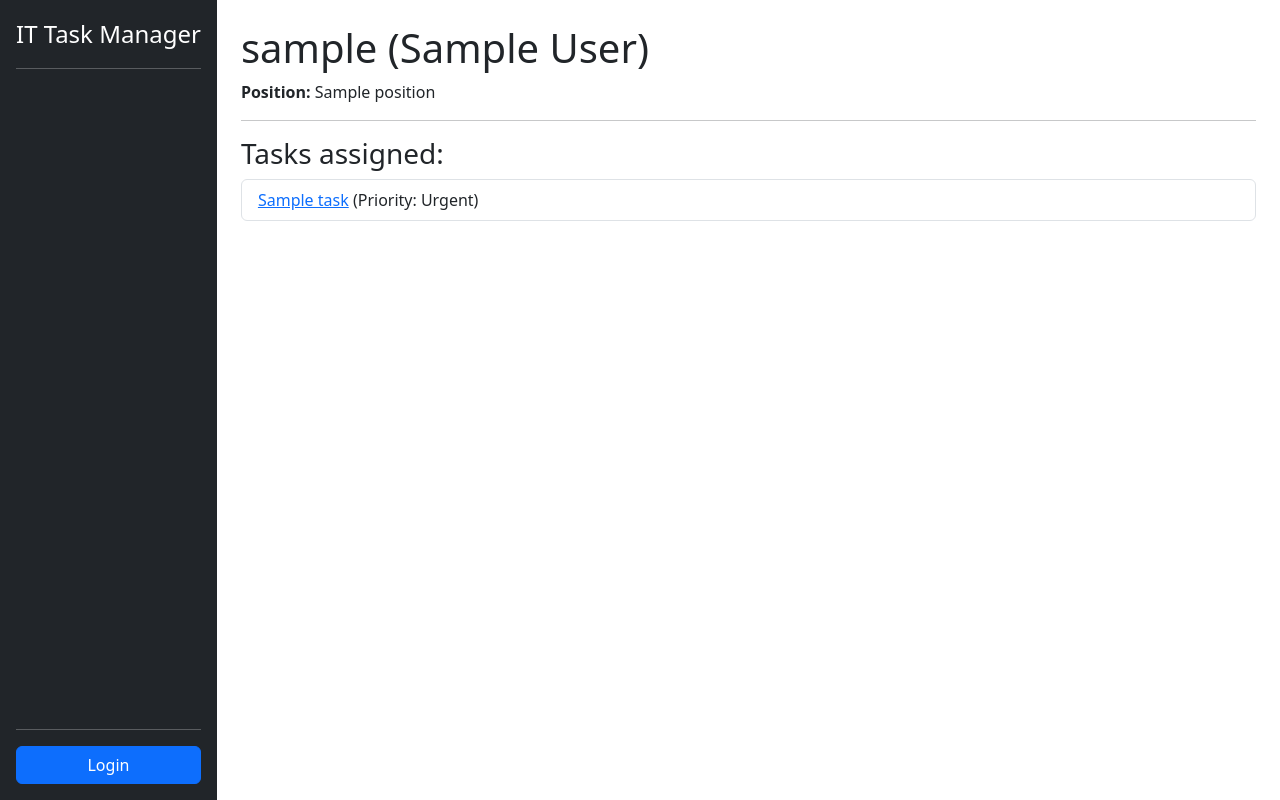
After one commit to rpk6432/it-company-task-manager, a Django app: page /workers/1/ in a window 1280 px wide. The commit adds this page. Run offline with Django 5.2, Linux system fonts and the light colour scheme; tables that the repository leaves empty hold one stand-in row (values such as "Sample post").

Commit message:
feat: implement worker detail view
- Add WorkerDetailView to display worker details.
- Implement get_absolute_url on the Worker model.
- Create the worker detail template and link to it from the list view.

```diff
--- /dev/null
+++ b/templates/tracker/worker_detail.html
@@ -0,0 +1,23 @@
+{% extends "base.html" %}
+
+{% block title %}{{ worker.username }}{% endblock %}
+
+{% block content %}
+  <h1>{{ worker.username }} ({{ worker.first_name }} {{ worker.last_name }})</h1>
+  <p><strong>Position:</strong> {{ worker.position.name }}</p>
+
+  <hr>
+
+  <h3>Tasks assigned:</h3>
+  {% if worker.tasks.all %}
+    <ul class="list-group">
+      {% for task in worker.tasks.all %}
+        <li class="list-group-item">
+          <a href="{% url 'tracker:task-detail' pk=task.id %}">{{ task.name }}</a> (Priority: {{ task.get_priority_display }})
+        </li>
+      {% endfor %}
+    </ul>
+  {% else %}
+    <p>No tasks assigned.</p>
+  {% endif %}
+{% endblock %}
--- a/templates/tracker/worker_list.html
+++ b/templates/tracker/worker_list.html
@@ -17,7 +17,7 @@
       <tbody>
         {% for worker in worker_list %}
           <tr>
-            <td><a href="#">{{ worker.username }}</a></td>
+            <td><a href="{{ worker.get_absolute_url }}">{{ worker.username }}</a></td>
             <td>{{ worker.first_name }} {{ worker.last_name }}</td>
             <td>{{ worker.position.name }}</td>
             <td>{{ worker.task_count }}</td>
--- a/tracker/models.py
+++ b/tracker/models.py
@@ -1,5 +1,6 @@
 from django.contrib.auth.models import AbstractUser
 from django.db import models
+from django.urls import reverse
 
 
 class Position(models.Model):
@@ -38,6 +39,9 @@ class Worker(AbstractUser):
     def __str__(self) -> str:
         return f"{self.username} ({self.first_name} {self.last_name})"
 
+    def get_absolute_url(self) -> str:
+        return reverse("tracker:worker-detail", kwargs={"pk": self.pk})
+
 
 class Task(models.Model):
     class Priority(models.TextChoices):
--- a/tracker/urls.py
+++ b/tracker/urls.py
@@ -8,6 +8,7 @@ from .views import (
     TaskUpdateView,
     TaskDeleteView,
     WorkerListView,
+    WorkerDetailView
 )
 
 app_name = "tracker"
@@ -20,4 +21,5 @@ urlpatterns = [
     path("tasks/<int:pk>/update/", TaskUpdateView.as_view(), name="task-update"),
     path("tasks/<int:pk>/delete/", TaskDeleteView.as_view(), name="task-delete"),
     path("workers/", WorkerListView.as_view(), name="worker-list"),
+    path("workers/<int:pk>/", WorkerDetailView.as_view(), name="worker-detail"),
 ]
--- a/tracker/views.py
+++ b/tracker/views.py
@@ -60,3 +60,14 @@ class WorkerListView(generic.ListView):
         return Worker.objects.select_related("position").annotate(
             task_count=Count("tasks")
         )
+
+
+class WorkerDetailView(generic.DetailView):
+    model = Worker
+
+    def get_queryset(self) -> QuerySet:
+        return (
+            Worker.objects
+            .select_related("position")
+            .prefetch_related("tasks")
+        )
```
